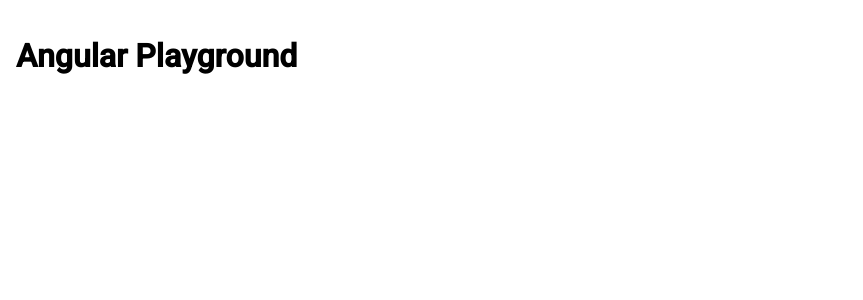
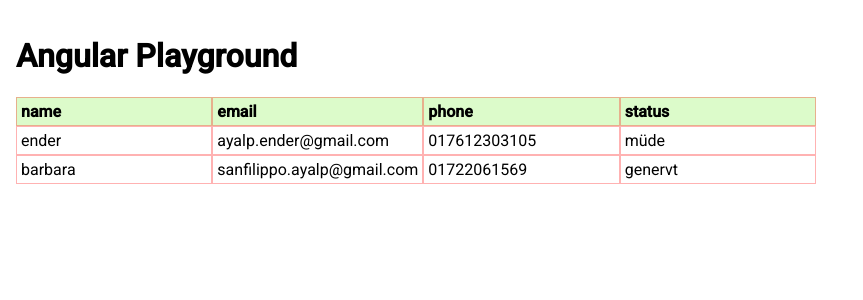
Before and after one commit to enderayalp/AngularPlayground, an Angular app: page /table-demo in a window 1280 px wide. Before the commit this address led to /. Shown: the top 300 px of the page, without its empty margins (0-863 px from the left). Built offline with nearby package versions, Linux system fonts and the light colour scheme.

Commit message:
add table

```diff
--- a/src/app/app.routes.ts
+++ b/src/app/app.routes.ts
@@ -1,6 +1,8 @@
 import { Routes } from '@angular/router';
 import { ObservableOverview } from './observable-demo/observable-overview/observable-overview';
 import {SignalDemo} from './signal-demo/signal-demo.component';
+import {CustomTable} from './table-demo/custom-table';
 
 export const routes: Routes = [{ path: '', component: ObservableOverview, pathMatch: 'full' }
-,{path: 'signal-demo', component:SignalDemo, pathMatch: 'full'}];
+,{path: 'signal-demo', component:SignalDemo},
+  {path: 'table-demo', component:CustomTable}];
--- a/src/app/table-demo/custom-table.html
+++ b/src/app/table-demo/custom-table.html
@@ -1 +1,13 @@
-<p>custom-table works!</p>
+<div class="table">
+  <!-- Header-Zellen -->
+  @for (column of columns; track column) {
+    <div class="header-cell">{{ column }}</div>
+  }
+
+  <!-- Daten-Zellen -->
+  @for (row of data; track row) {
+    @for (cell of row; track cell) {
+      <div class="data-cell">{{ cell }}</div>
+    }
+  }
+</div>
--- a/src/app/table-demo/custom-table.scss
+++ b/src/app/table-demo/custom-table.scss
@@ -0,0 +1,18 @@
+.table {
+  display: grid;
+  grid-template-columns: repeat(4, 1fr);
+  width: 80%;
+  max-width: 800px;
+}
+
+.header-cell {
+  font-weight: bold;
+  background:rgba(140, 240, 80, 0.3);
+  border: 1px solid rgba(255, 0, 0, 0.3);
+  padding: 4px;
+}
+
+.data-cell {
+  border: 1px solid rgba(255, 0, 0, 0.3);
+  padding: 4px;
+}
--- a/src/app/table-demo/custom-table.ts
+++ b/src/app/table-demo/custom-table.ts
@@ -1,11 +1,20 @@
-import { Component } from '@angular/core';
+import {Component, Input, OnInit} from '@angular/core';
 
 @Component({
   selector: 'app-custom-table',
   imports: [],
   templateUrl: './custom-table.html',
-  styleUrl: './custom-table.scss'
+  styleUrl: './custom-table.scss',
 })
-export class CustomTable {
+export class CustomTable implements OnInit {
+  @Input() columns: string[] = [];
+  @Input() data: string[][] = [];
 
+  ngOnInit() {
+    this.columns = ['name', 'email', 'phone', 'status'];
+    this.data = [
+      ['ender', 'ayalp.ender@gmail.com', '017612303105', 'müde'],
+      ['barbara', 'sanfilippo.ayalp@gmail.com', '01722061569', 'genervt'],
+    ];
+  }
 }
```
